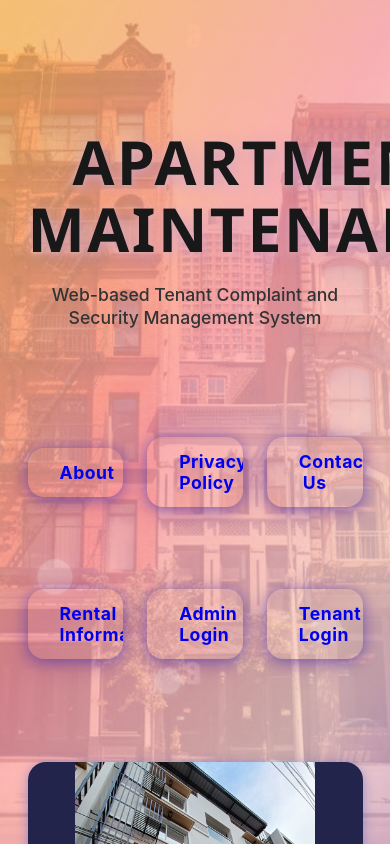
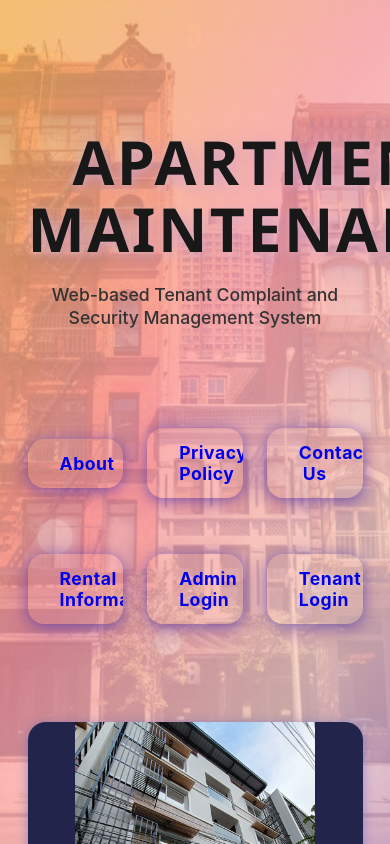
Before and after one commit to Noble636/Capstone2, a React (Create React App) app: page / in a window 390 px wide. Built offline with nearby package versions, Linux system fonts and the light colour scheme.

Commit message:
Initial commit

```diff
--- a/src/css/Home.css
+++ b/src/css/Home.css
@@ -30,7 +30,7 @@
   .home-subtitle,
   .home-subtitle-separate {
     font-size: 1rem;
-    margin-bottom: 2em;
+    margin-bottom: 1em;
     text-align: center;
     padding: 0 0.5em;
     line-height: 1.3;
@@ -43,16 +43,16 @@
     margin-bottom: 1.5em;
     display: flex;
     flex-direction: column;
-    gap: 1.2em;
+    gap: 0.25rem; /* reduce gap so buttons appear continuous */
   }
 
   .home-btn-row {
-    /* make each button group flow vertically and ensure each button becomes a full-width block */
+    /* each row becomes a simple container; keep spacing minimal so rows form a continuous list */
     display: block;
-    gap: 1em;
+    gap: 0.3em;
     align-items: center;
     justify-content: center;
-    margin-top: 0.5em;
+    margin-top: 0.25em;
     width: 100%;
   }
 
@@ -63,7 +63,7 @@
     max-width: 420px;
     font-size: 1.1em;
     padding: 1em 0.5em;
-    margin: 0.65em auto;
+    margin: 0.35em auto;
     border-radius: 20px;
     text-align: center;
     box-shadow: 0 4px 24px 0 rgba(76,0,130,0.25), 0 2px 8px rgba(0,0,0,0.10);
@@ -86,6 +86,12 @@
     /* place image frame after the content (at the bottom) */
     order: 99;
   }
+
+  /* ensure the subtitle spacing isn't huge so buttons follow closely */
+  .home-subtitle-separate { margin-bottom: 0.8em; }
+
+  /* remove extra spacing between button rows to create a continuous list */
+  .home-btn-row + .home-btn-row { margin-top: 0.15em; }
 
   .home-apartment-img-full {
     max-width: 95vw;
```
